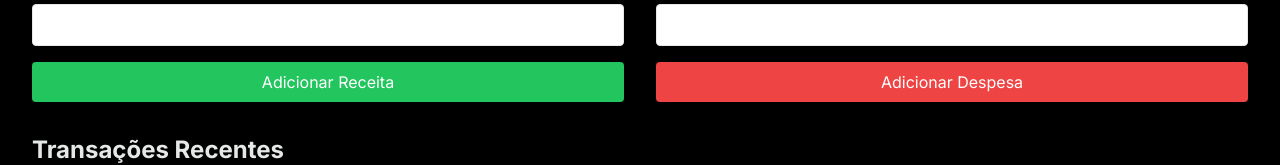
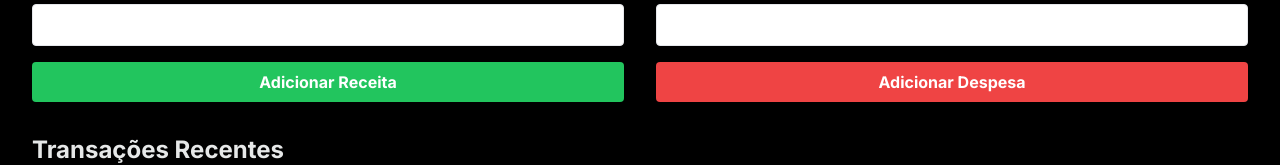
Before and after one commit to Ghenoo/gerenciador-orcamento, a Next.js app: page /dashboard in a window 1280 px wide. Shown: the part 438-603 px from the top of the page. Built offline with nearby package versions, Linux system fonts and the light colour scheme.

Commit message:
refactor: add font-bold

```diff
--- a/src/components/ExpanseForm.tsx
+++ b/src/components/ExpanseForm.tsx
@@ -39,7 +39,7 @@ export default function ExpenseForm() {
           required
         />
       </div>
-      <button type="submit" className="w-full bg-red-500 text-white p-2 rounded hover:bg-red-600">
+      <button type="submit" className="w-full font-bold bg-red-500 text-white p-2 rounded hover:bg-red-600">
         Adicionar Despesa
       </button>
 
--- a/src/components/IconeForm.tsx
+++ b/src/components/IconeForm.tsx
@@ -39,7 +39,7 @@ export default function IncomeForm() {
           required
         />
       </div>
-      <button type="submit" className="w-full bg-green-500 text-white p-2 rounded hover:bg-green-600">
+      <button type="submit" className="w-full font-bold bg-green-500 text-white p-2 rounded hover:bg-green-600">
         Adicionar Receita
       </button>
     </form>
```
